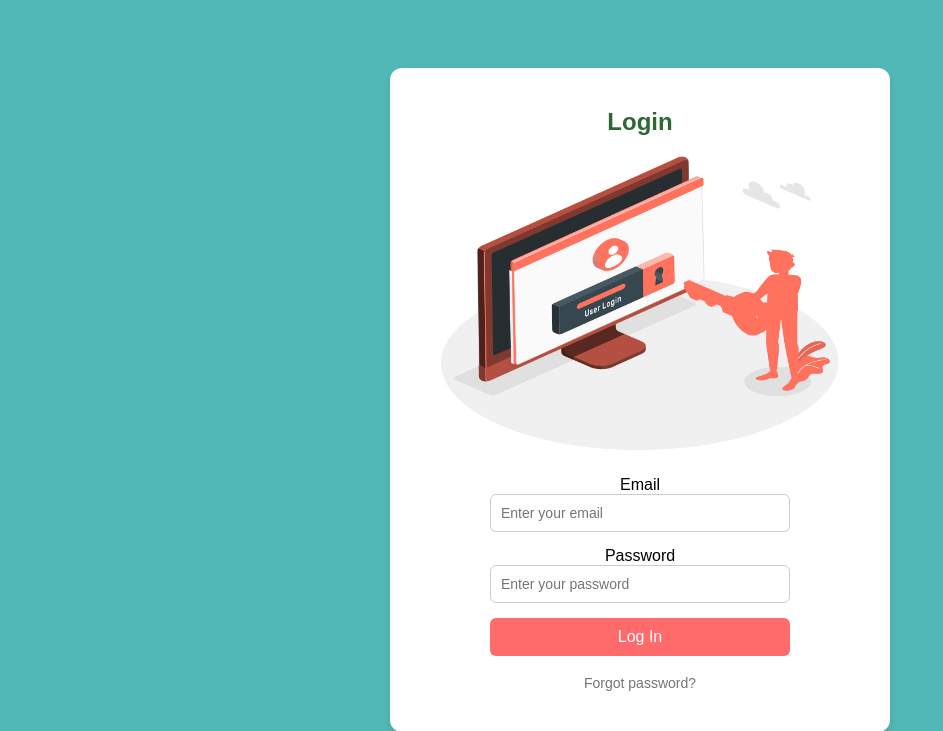
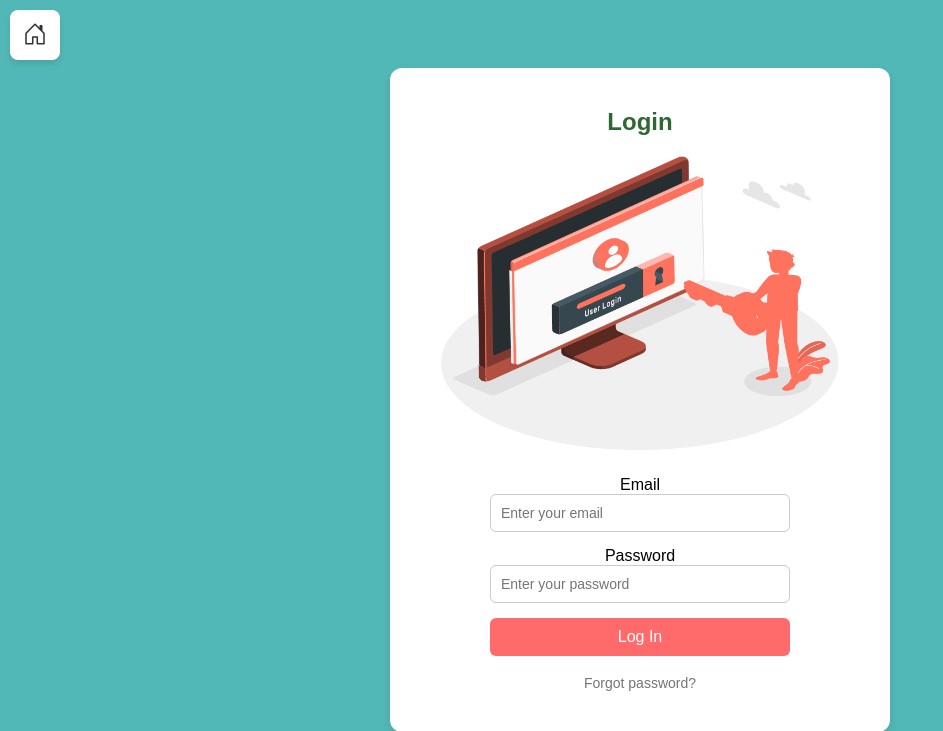
Before and after one commit to Pgm-nurari/Minor-Project, a Flask app: page /login in a window 1280 px wide. Shown: the top 731 px of the page, without its empty margins (0-943 px from the left). Run offline with Flask 3, Linux system fonts and the light colour scheme; parts of the project's set-up code (start-up, migrations or seed data) failed here and were passed over.

Commit message:
authentication module revamped and added a home butto at top-left corner of the pages...

```diff
--- a/app/home.py
+++ b/app/home.py
@@ -39,11 +39,14 @@ def login():
             errors["general"] = "Invalid credentials. Please check your email and password."
             return render_template("home/login.html", errors=errors, email=email, password=password)
 
+        # Check if the user is verified
+        current_user = user[0]
+        if current_user.Verified == 0:  # User is not verified
+            errors["general"] = "Not a verified user, contact Admin."
+            return render_template("home/login.html", errors=errors, email=email, password=password)
+
         # Check the role of the user
-        current_user = user[0]
-        print(current_user)
         role = current_user.role.Role_Name  # Assuming the role is an object and has a 'Role_Name' attribute
-        print(role)
 
         # Redirect based on role
         if role == 'Event Manager':
--- a/app/static/css/common.css
+++ b/app/static/css/common.css
@@ -91,3 +91,28 @@ header .header-button a:hover {
     background-color: #8bc34a;
     transform: scale(1.05);
 }
+
+.back-home-btn {
+    position: fixed;
+    top: 10px; /* Distance from the top */
+    left: 10px; /* Distance from the left */
+    width: 50px; /* Width of the button */
+    height: 50px; /* Height of the button */
+    background-color: white; /* White background */
+    border-radius: 8px; /* Rounded corners for a box-like appearance */
+    box-shadow: 0 4px 6px rgba(0, 0, 0, 0.1); /* Subtle shadow for depth */
+    font-size: 24px; /* Icon size */
+    color: #333; /* Icon color */
+    text-decoration: none; /* Removes underline */
+    display: flex; /* Flexbox for centering the icon */
+    align-items: center; /* Center vertically */
+    justify-content: center; /* Center horizontally */
+    transition: all 0.2s ease-in-out;
+    z-index: 1000; /* Ensures it's above other elements */
+}
+
+.back-home-btn:hover {
+    background-color: #f8f9fa; /* Slightly darker on hover */
+    transform: scale(1.1); /* Grows slightly on hover */
+    box-shadow: 0 6px 8px rgba(0, 0, 0, 0.2); /* Stronger shadow on hover */
+}
--- a/app/templates/home/forgotpassword.html
+++ b/app/templates/home/forgotpassword.html
@@ -5,8 +5,14 @@
     <meta name="viewport" content="width=device-width, initial-scale=1.0" />
     <title>Forgot Password</title>
     <link rel="stylesheet" href="{{ url_for('static', filename='css/forgotpassword.css') }}" />
+    <link rel="stylesheet" href="{{url_for('static',filename='css/common.css')}}">
+    <link href="https://cdn.jsdelivr.net/npm/bootstrap-icons/font/bootstrap-icons.css" rel="stylesheet">
   </head>
   <body>
+    <a href="{{ url_for('home.index') }}"
+class="back-home-btn d-flex align-items-center justify-content-center">
+ <i class="bi bi-house-door"></i>
+</a>
     <div class="container">
       <div class="inner-container">
         <div class="illustration-container">
--- a/app/templates/home/login.html
+++ b/app/templates/home/login.html
@@ -5,10 +5,21 @@
     <meta name="viewport" content="width=device-width, initial-scale=1.0">
     <title>Login</title>
     <link rel="stylesheet" href="{{url_for('static',filename='css/login.css')}}">
+    <link rel="stylesheet" href="{{url_for('static',filename='css/common.css')}}">
+    <link href="https://cdn.jsdelivr.net/npm/bootstrap-icons/font/bootstrap-icons.css" rel="stylesheet">
 </head>
 <body>
+    <!-- Back to Home Button -->
+<a href="{{ url_for('home.index') }}"
+class="back-home-btn d-flex align-items-center justify-content-center">
+ <i class="bi bi-house-door"></i>
+</a>
+
     <div class="container">
         <div class="login-wrapper">
+            {% if errors and errors.get("general") %}
+                <div class="alert alert-danger" role="alert"> {{ errors["general"] }} </div>
+            {% endif %}
             <h2 class="login-heading">Login</h2>
             <img src="{{url_for('static', filename='images/loginillsutration.jpg')}}" alt="Login Illustration" class="illustration" />
 
--- a/app/templates/home/resetpassword.html
+++ b/app/templates/home/resetpassword.html
@@ -5,8 +5,14 @@
     <meta name="viewport" content="width=device-width, initial-scale=1.0" />
     <title>Reset Password</title>
     <link rel="stylesheet" href="{{url_for('static', filename='css/resetpassword.css')}}">
+    <link rel="stylesheet" href="{{url_for('static',filename='css/common.css')}}">
+    <link href="https://cdn.jsdelivr.net/npm/bootstrap-icons/font/bootstrap-icons.css" rel="stylesheet">
   </head>
   <body>
+    <a href="{{ url_for('home.index') }}"
+class="back-home-btn d-flex align-items-center justify-content-center">
+ <i class="bi bi-house-door"></i>
+</a>
     <div class="container">
       <div class="login-wrapper">
         <h2 class="login-heading">RESET YOUR PASSWORD HERE</h2>
--- a/app/templates/home/signup.html
+++ b/app/templates/home/signup.html
@@ -5,8 +5,14 @@
   <meta name="viewport" content="width=device-width, initial-scale=1.0" />
   <title>Sign Up</title>
   <link rel="stylesheet" href="{{ url_for('static', filename='css/signup.css') }}">
+  <link rel="stylesheet" href="{{url_for('static',filename='css/common.css')}}">
+  <link href="https://cdn.jsdelivr.net/npm/bootstrap-icons/font/bootstrap-icons.css" rel="stylesheet">
 </head>
 <body>
+  <a href="{{ url_for('home.index') }}"
+class="back-home-btn d-flex align-items-center justify-content-center">
+ <i class="bi bi-house-door"></i>
+</a>
   <div class="container">
     <div class="inner-container">
       <div class="form-container">
```
